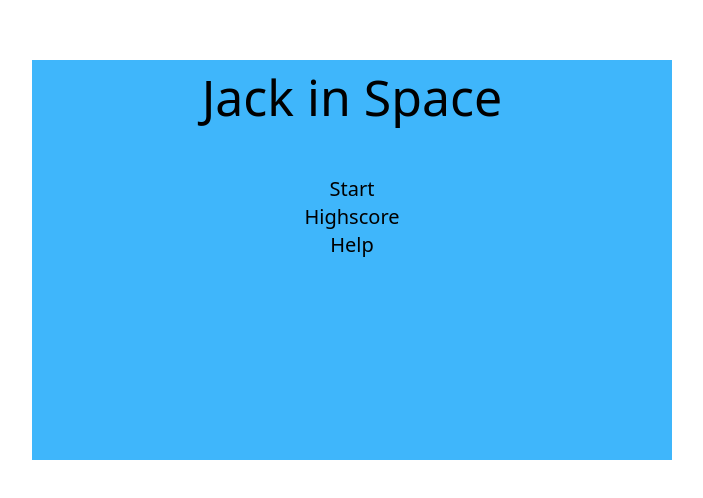
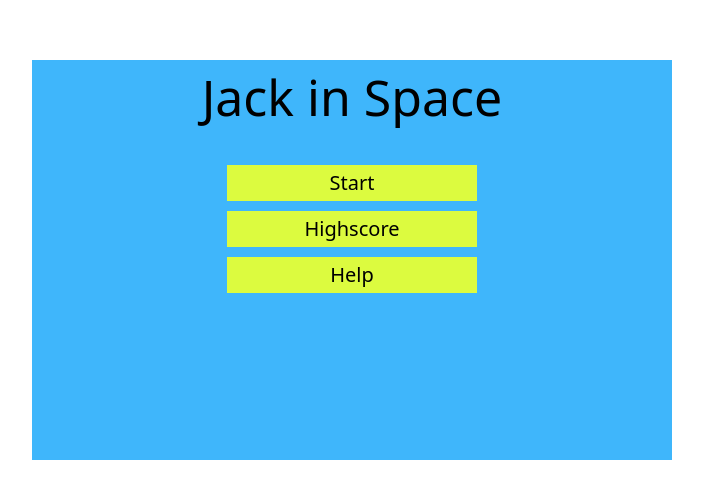
Before and after one commit to MaisamMohammadi/Jack-in-Space, a Vue app in the folder frontend/: page / in a window 1280 px wide. Shown: the part 140-638 px from the top of the page, without its empty margins (288-991 px from the left). Built offline with nearby package versions, Linux system fonts and the light colour scheme.

Commit message:
It changed
Signed-off-by: MaisamMohammadi <mohammadi.m19@htlwienwest.at>

```diff
--- a/frontend/src/App.vue
+++ b/frontend/src/App.vue
@@ -1,15 +1,10 @@
 <template>
   <div class="text-[15px]">
-  <!-- <router-link :to="{ name: 'Game'}"><span class="mr-4">Start</span></router-link>
-  <router-link :to="{ name: 'Login'}"><span>Login</span></router-link> -->
     <RouterView></RouterView>
   </div>
 </template>
 <script setup>
-// import { ref, computed } from 'vue'
-// import NavbarComp from '@/components/NavbarComp.vue';
 import { RouterView } from 'vue-router';
-// import GameView from '@/views/GameView.vue';
 
 </script>
 <style>
--- a/frontend/src/router/index.js
+++ b/frontend/src/router/index.js
@@ -1,7 +1,4 @@
 import { createRouter, createWebHistory } from 'vue-router';
-import HomeView from '../views/HomeView.vue';
-import GameView from '../views/GameView.vue';
-import LoginView from '../views/LoginView.vue';
 
 const router = createRouter({
   history: createWebHistory(import.meta.env.BASE_URL),
--- a/frontend/src/views/HomeView.vue
+++ b/frontend/src/views/HomeView.vue
@@ -1,9 +1,12 @@
 <template>
   <div class="w-[50vw] h-[50vh] bg-blue absolute left-[25vw] top-[25vh] px-auto">
     <p class="text-center text-[50px]">Jack in Space</p>
-    <div class="text-center text-xl mt-[5vh]">
-      <router-link v-for="item in menuItems" :key="item" :to="{ name: item.link }"><div>{{item.title}}</div></router-link>
+    <div class="flex flex-col items-center text-xl my-[25px]">
+      <router-link v-for="item in menuItems" :key="item" :to="{ name: item.link }" class="my-[5px]">
+        <div class="w-[250px] bg-yellow px-1 py-1 text-center">{{item.title}}</div>
+      </router-link>
     </div>
+
   </div>
 </template>
 
```
